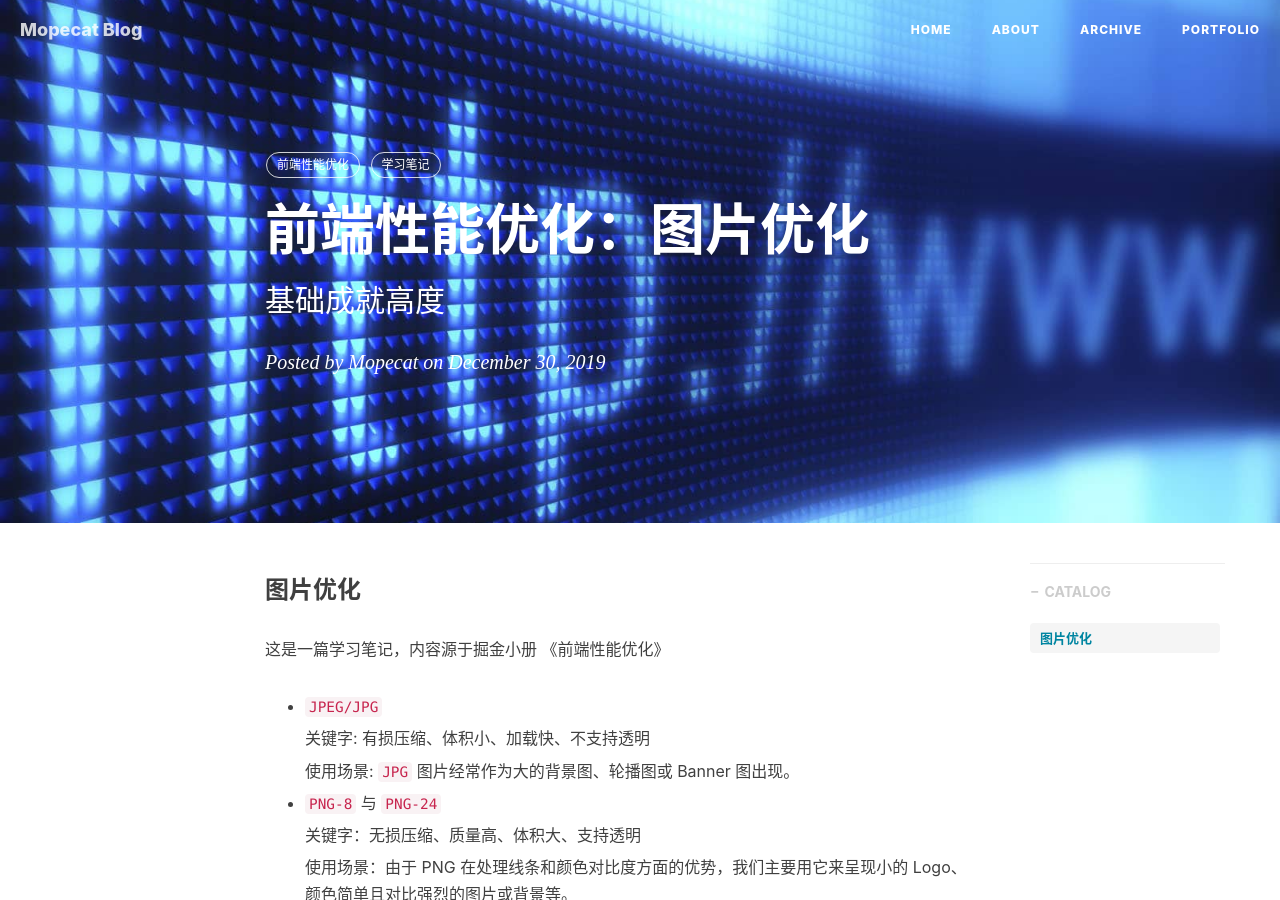
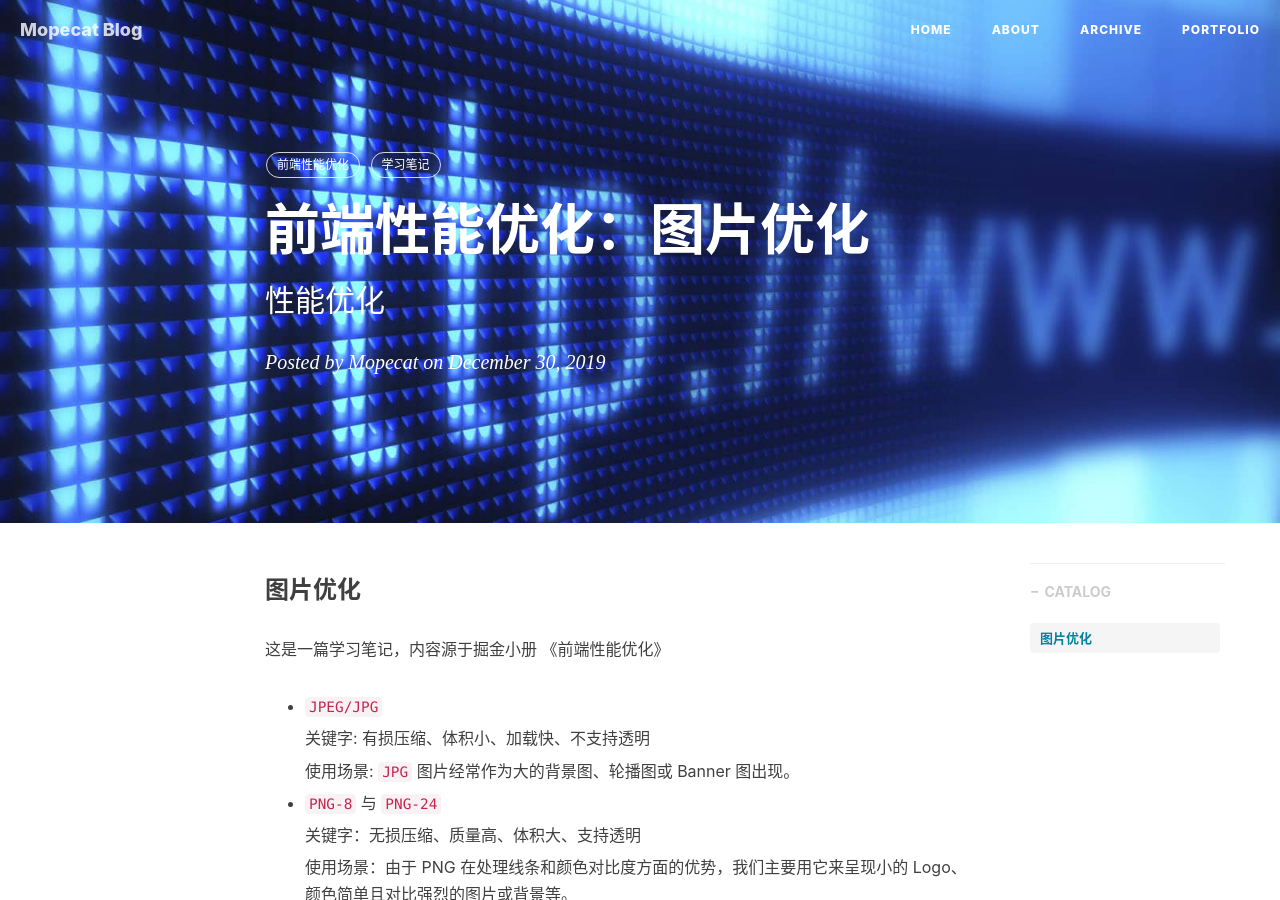
Before and after one commit to Mopecat/mopecat.github.io, a Jekyll site: the page built from _posts/2019-12-30-impage.markdown, in a window 1280 px wide and 900 px high. Built offline with Jekyll 4.4.1, drawn with Linux system fonts in a browser that asks for light colours; nearby versions of some CDN libraries; comment, search, counter and statistics services are not loaded.

Commit message:
修改副标题

```diff
--- a/_posts/2019-12-30-impage.markdown
+++ b/_posts/2019-12-30-impage.markdown
@@ -1,7 +1,7 @@
 ---
 layout:     post
 title:      "前端性能优化：图片优化"
-subtitle:   "基础成就高度"
+subtitle:   "性能优化"
 date:       2019-12-30 12:00:00
 author:     "Mopecat"
 header-img: "img/post-bg-web.jpg"
--- a/_posts/2019-12-31-cache.markdown
+++ b/_posts/2019-12-31-cache.markdown
@@ -1,7 +1,7 @@
 ---
 layout:     post
 title:      "前端性能优化：HTTP缓存知多少"
-subtitle:   "基础成就高度"
+subtitle:   "性能优化"
 date:       2019-12-30 12:00:00
 author:     "Mopecat"
 header-img: "img/post-bg-web.jpg"
```
